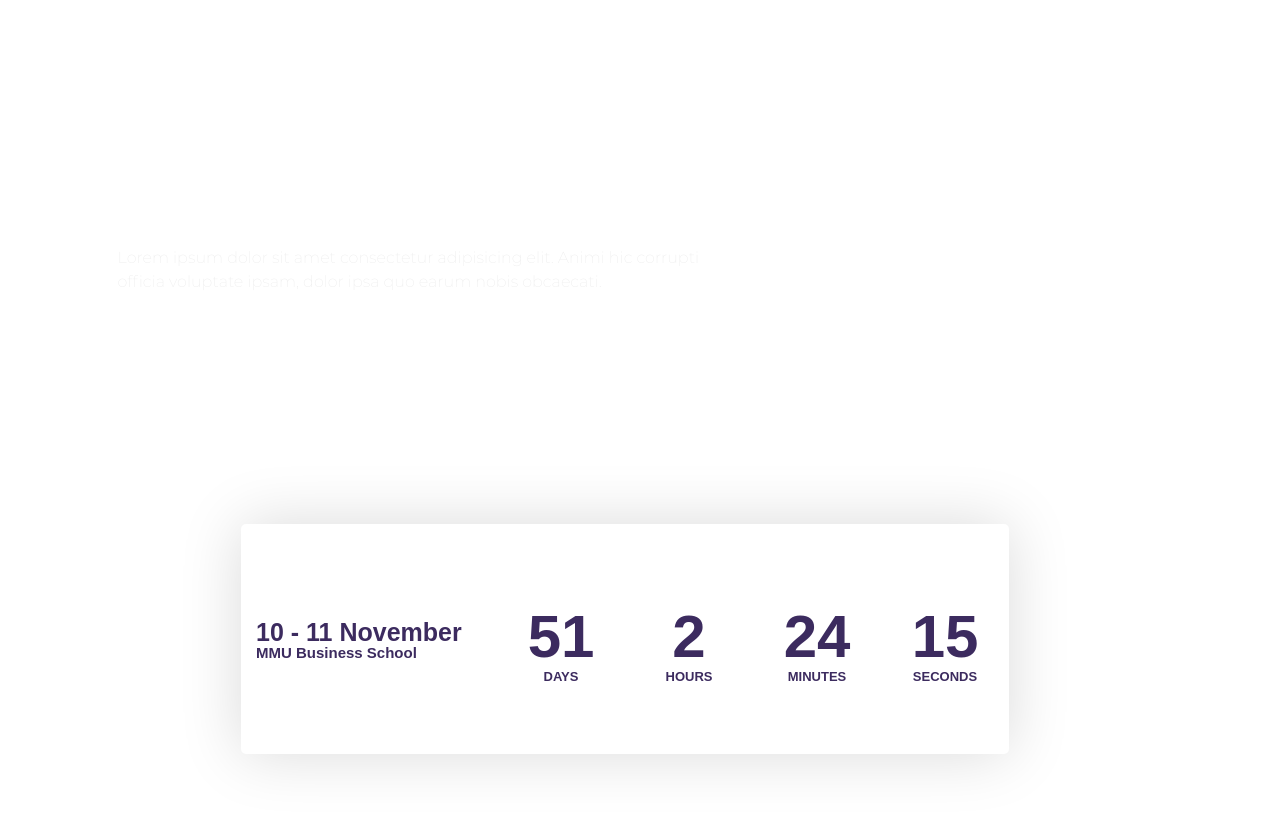
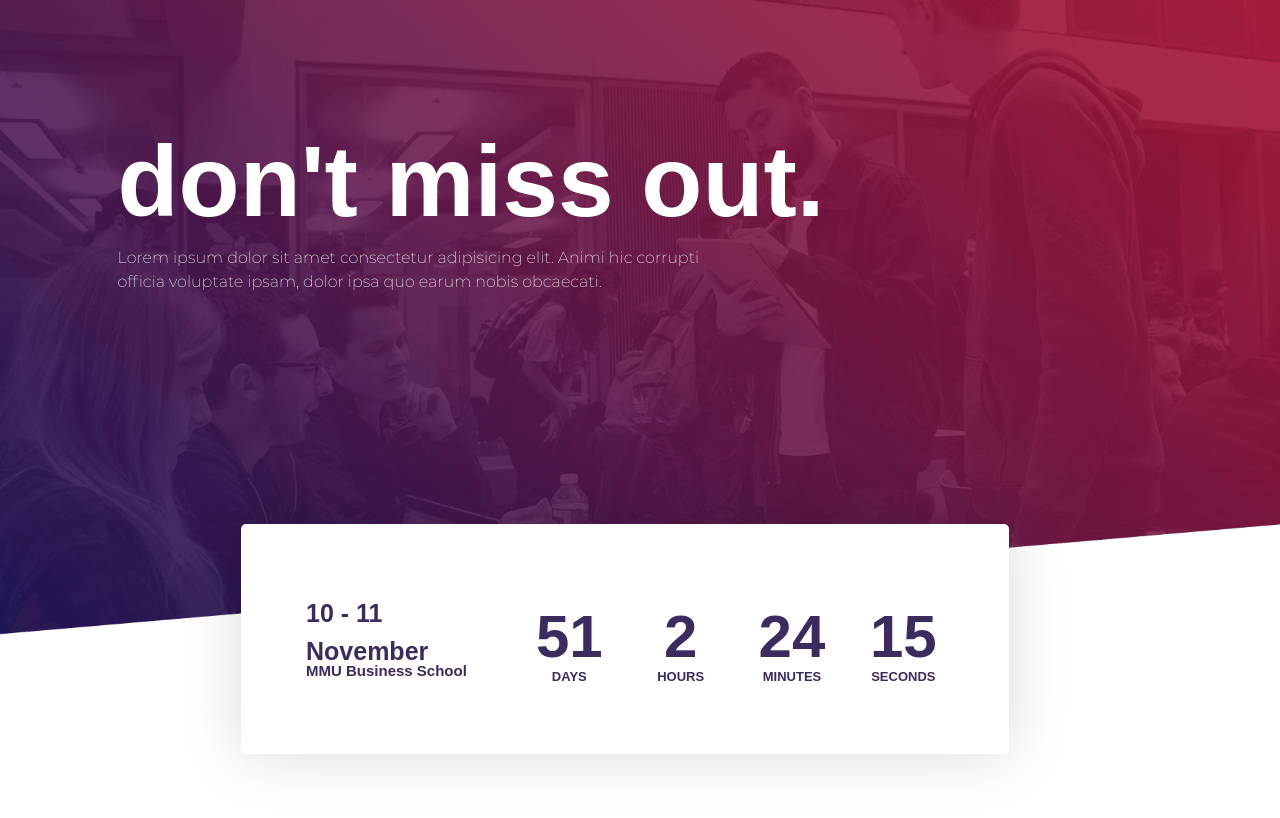
Before and after one commit to hacksoc-manchester/2018-greatunihack, a plain HTML site: page index.html in a window 1280 px wide. Shown: the part 76-894 px from the top of the page. Drawn offline with nearby package versions, Linux system fonts and the light colour scheme; files whose address does not match are found by name; a web font is replaced by a local one.

Commit message:
Update timer

```diff
--- a/static/css/faq.css
+++ b/static/css/faq.css
@@ -1,5 +1,5 @@
 #faq {
-  background: url("static/images/faqBG.png") center no-repeat;
+  background: url("/static/images/faqBG.png") center no-repeat;
   background-size: cover;
   padding: 100px 0;
 }
--- a/static/css/hero.css
+++ b/static/css/hero.css
@@ -1,5 +1,5 @@
 .hero {
-  background: url("static/images/topBG.png") center no-repeat;
+  background: url("/static/images/topBG.png") center no-repeat;
   background-size: cover;
 }
 
@@ -44,6 +44,7 @@
   box-shadow: 0px 0px 62px 0px rgba(0,0,0,0.15);
   margin-bottom: 50px;
   font-weight: 900;
+  padding: 50px;
 }
 
 #date-info {
```
